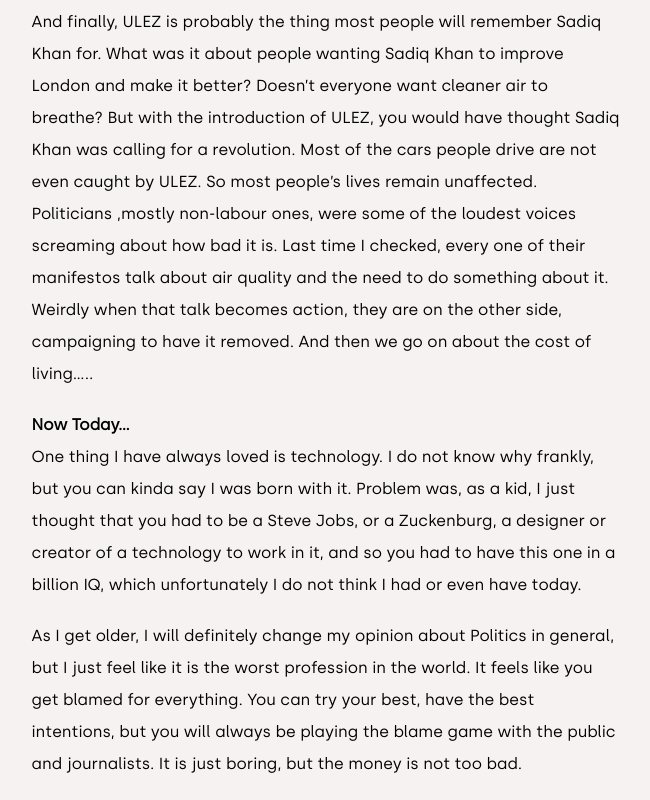
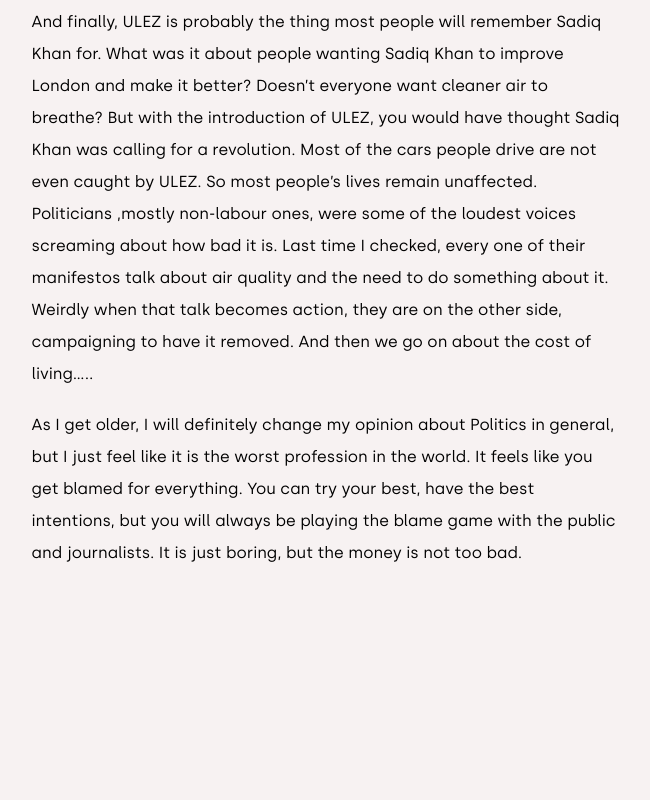
Before and after one commit to DonHamsa/myPortfolio, a Next.js app: page /blogs/politics in a window 1280 px wide. Shown: the part 1696-2496 px from the top of the page, without its empty margins (314-964 px from the left). After the commit the page ends 2285 px from the top, so only its background shows below. Built offline with nearby package versions, Linux system fonts and the light colour scheme.

Commit message:
new article up

```diff
--- a/src/app/blogs/politics/page.jsx
+++ b/src/app/blogs/politics/page.jsx
@@ -7,7 +7,7 @@ export default function Journey() {
       date="17th Jan 2025"
     >
       <p className="mb-[19px] ">
-      When I see a horrible video on social media of a knife attack I instantly know what the comments will be filled with. There only seems to be one person to blame. Sadiq Khan. Now, Sadiq Khan is the elected Mayor of London and so he is responsible for a lot of things in London, like transport, housing, roads and the economy. Now, if I were to go down that list and take a guess at what the mayor would want, I would say great transport, a lot of houses, smooth accessible roads and a strong and stable economy. I am sure everyone also wants the same. The problem is that it is just not realistic.
+      When I see a horrible video on social media of a knife attack I instantly know what the comments will be filled with. There only seems to be one person to blame. Sadiq Khan. Now, Sadiq Khan is the elected Mayor of London and so he is responsible for a lot of things in London, like transport, housing, roads and the economy. Now, if I were to go down that list and take a guess at what the mayor would want, I would say great transport, a lot of houses, smooth,accessible roads and a strong and stable economy. I am sure everyone also wants the same. The problem is that it is just not realistic.
 
       </p>
       <p className="mb-[19px] ">
@@ -22,15 +22,7 @@ export default function Journey() {
       And finally, ULEZ is probably the thing most people will remember Sadiq Khan for.  What was it about people wanting Sadiq Khan to improve London and make it better? Doesn’t everyone want cleaner air to breathe? But with the introduction of ULEZ, you would have thought Sadiq Khan was calling for a revolution. Most of the cars people drive are not even caught by ULEZ. So most people’s lives remain unaffected. Politicians ,mostly non-labour ones, were some of the loudest voices screaming about how bad it is. Last time I checked, every one of their manifestos talk about air quality and the need to do something about it. Weirdly when that talk becomes action, they are on the other side, campaigning to have it removed. And then we go on about the cost of living…..
 
       </p>
-      <span className="font-bold  mb-[15px]">Now Today...</span>
-      <p className="mb-[19px] ">
-      One thing I have always loved is technology. I do not know why frankly,
-        but you can kinda say I was born with it. Problem was, as a kid, I just
-        thought that you had to be a Steve Jobs, or a Zuckenburg, a designer or
-        creator of a technology to work in it, and so you had to have this one
-        in a billion IQ, which unfortunately I do not think I had or even have
-        today.
-      </p>
+
       <p className="mb-[19px] pb-[20px]">
       As I get older, I will definitely change my opinion about Politics in general, but I just feel like it is the worst profession in the world. It feels like you get blamed for everything. You can try your best, have the best intentions, but you will always be playing the blame game with the public and journalists. It is just boring, but the money is not too bad.
       </p>
```
